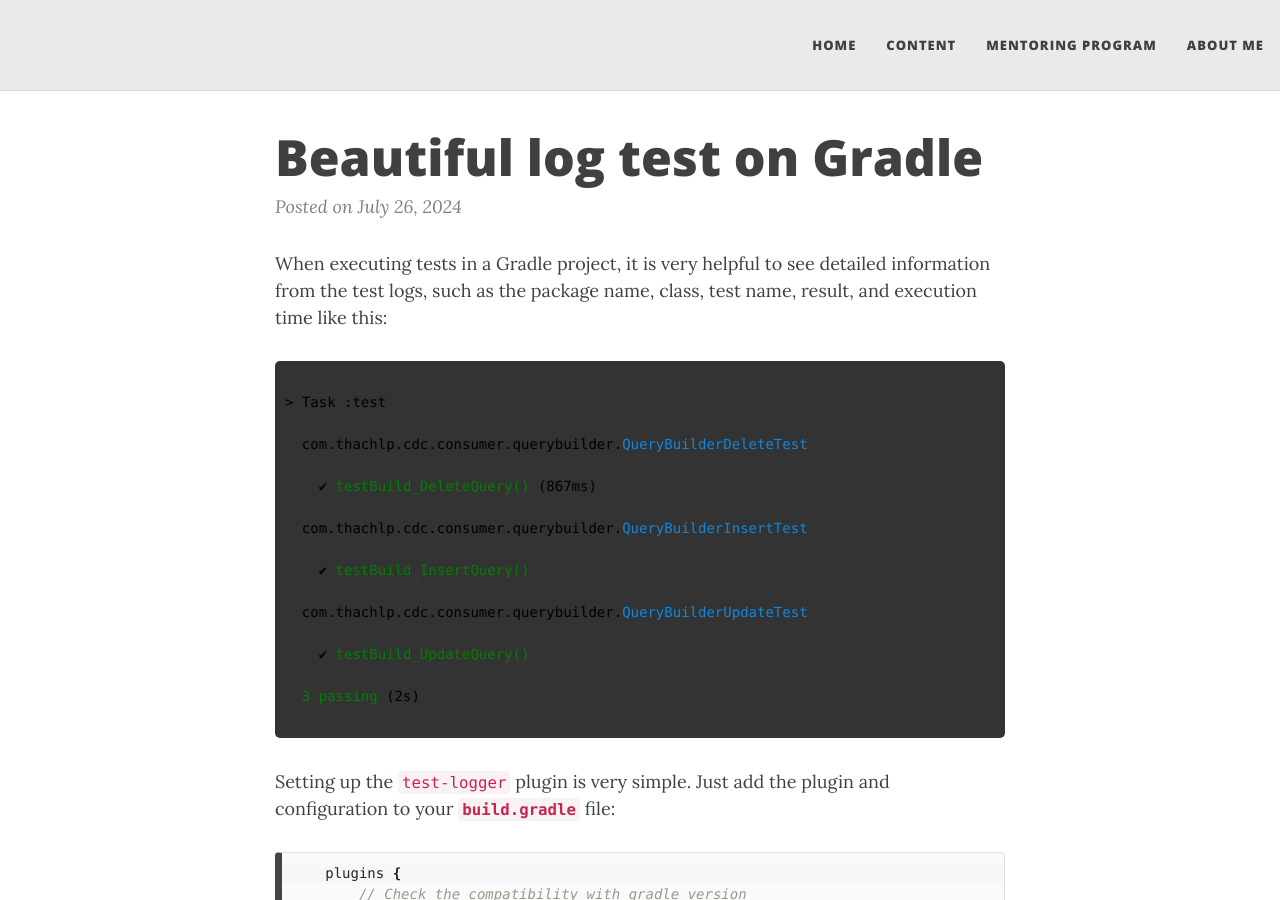
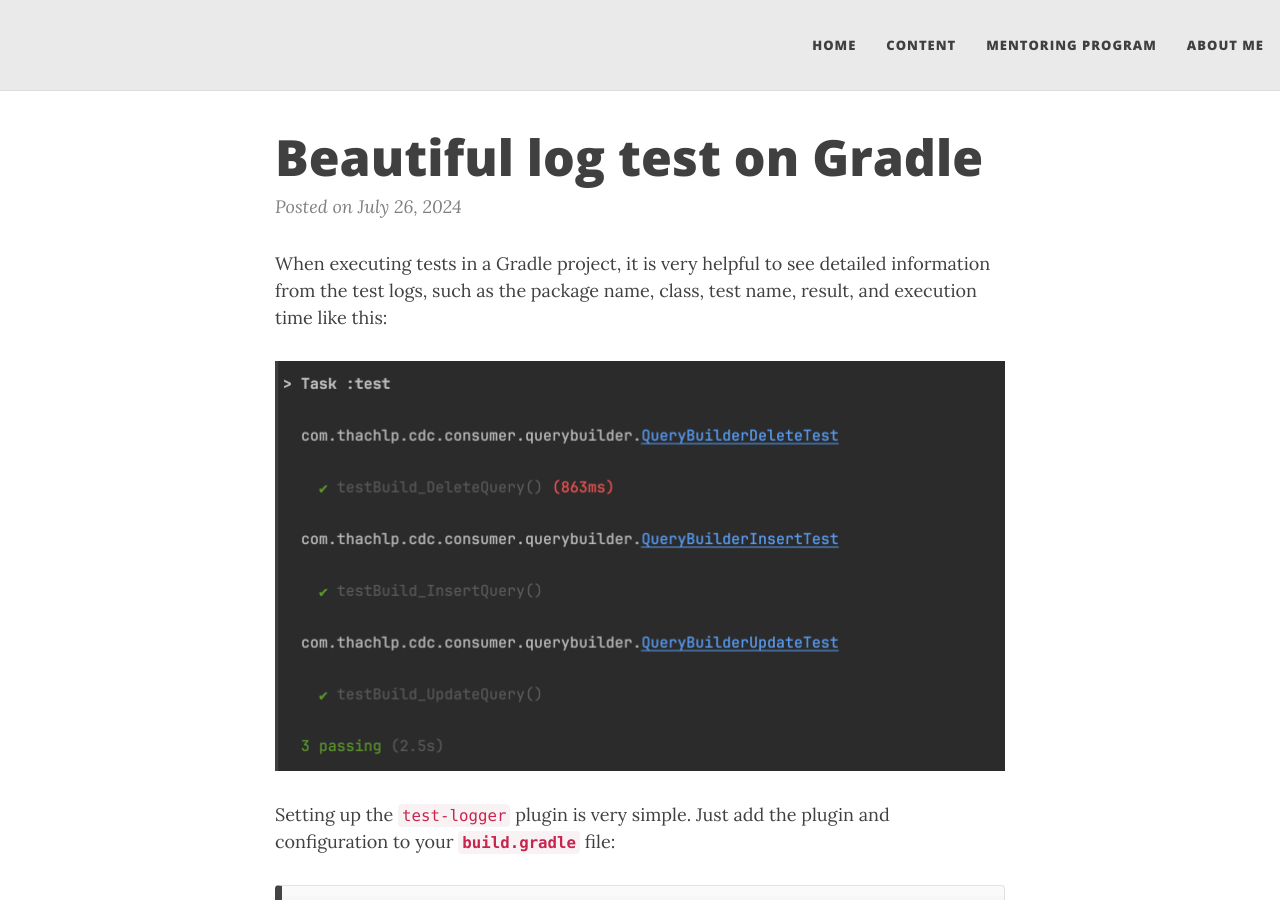
Before and after one commit to thachlp/thachlp.github.io, a Jekyll site: the page built from _posts/2024-07-26-beautiful-log-test-on-gradle.md, in a window 1280 px wide and 900 px high. Built offline with Jekyll 4.4.1, drawn with Linux system fonts in a browser that asks for light colours; nearby versions of some CDN libraries.

Commit message:
Update post

```diff
--- a/_posts/2024-07-26-beautiful-log-test-on-gradle.md
+++ b/_posts/2024-07-26-beautiful-log-test-on-gradle.md
@@ -6,25 +6,7 @@ comments: true
 ---
 When executing tests in a Gradle project, it is very helpful to see detailed information from the test logs, such as the package name, class, test name, result, and execution time like this:
 
-<pre style="color: #000000; background-color: #333333; padding: 10px; border-radius: 5px;">
-<code>
-> Task :test
-
-  com.thachlp.cdc.consumer.querybuilder.<span style="color: #1087dd;">QueryBuilderDeleteTest</span>
-
-    ✔ <span style="color: #008000;">testBuild_DeleteQuery()</span> (867ms)
-
-  com.thachlp.cdc.consumer.querybuilder.<span style="color: #1087dd;">QueryBuilderInsertTest</span>
-
-    ✔ <span style="color: #008000;">testBuild_InsertQuery()</span>
-
-  com.thachlp.cdc.consumer.querybuilder.<span style="color: #1087dd;">QueryBuilderUpdateTest</span>
-
-    ✔ <span style="color: #008000;">testBuild_UpdateQuery()</span>
-
-  <span style="color: #008000;">3 passing</span> (2s)
-</code>
-</pre>
+![img.png](../assets/img/log-test.png)
 
 Setting up the `test-logger` plugin is very simple. Just add the plugin and configuration to your **`build.gradle`** file:
 
```
Also changed, not shown: assets/img/log-test.png (added).
